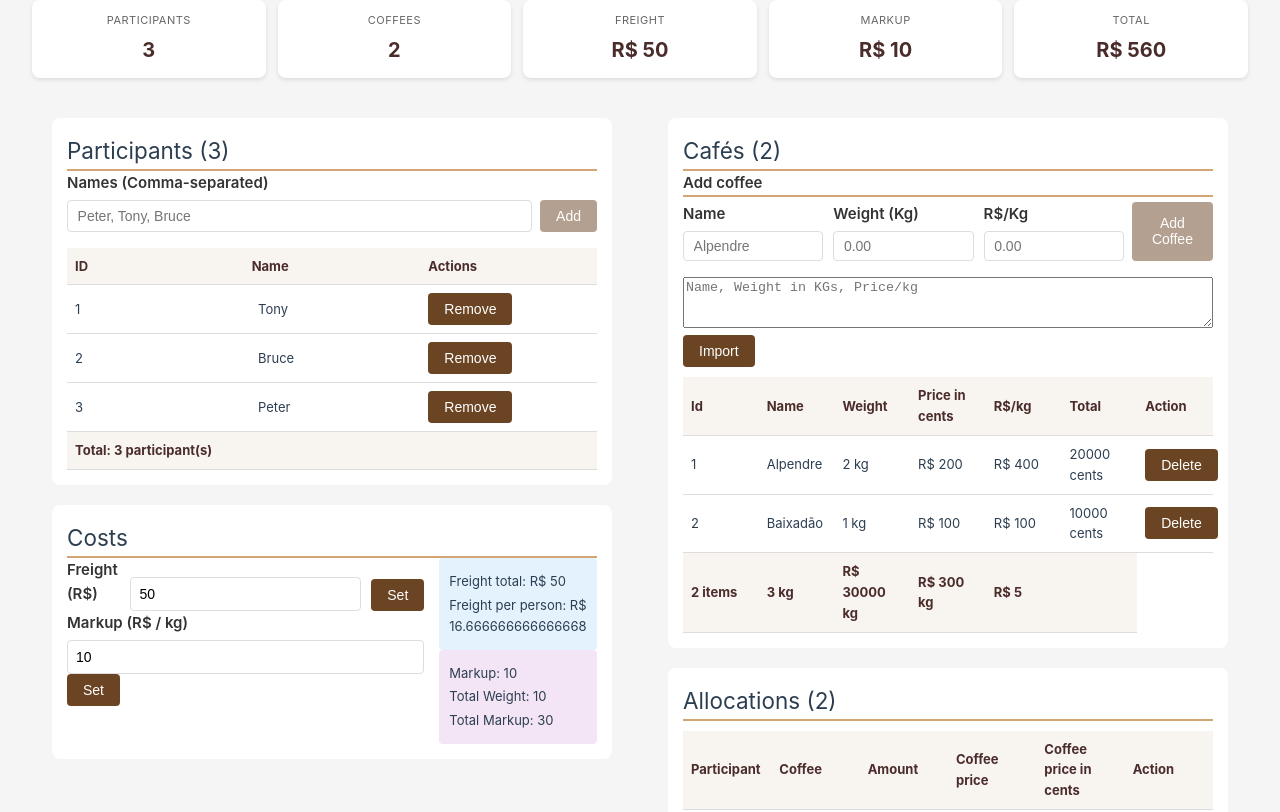
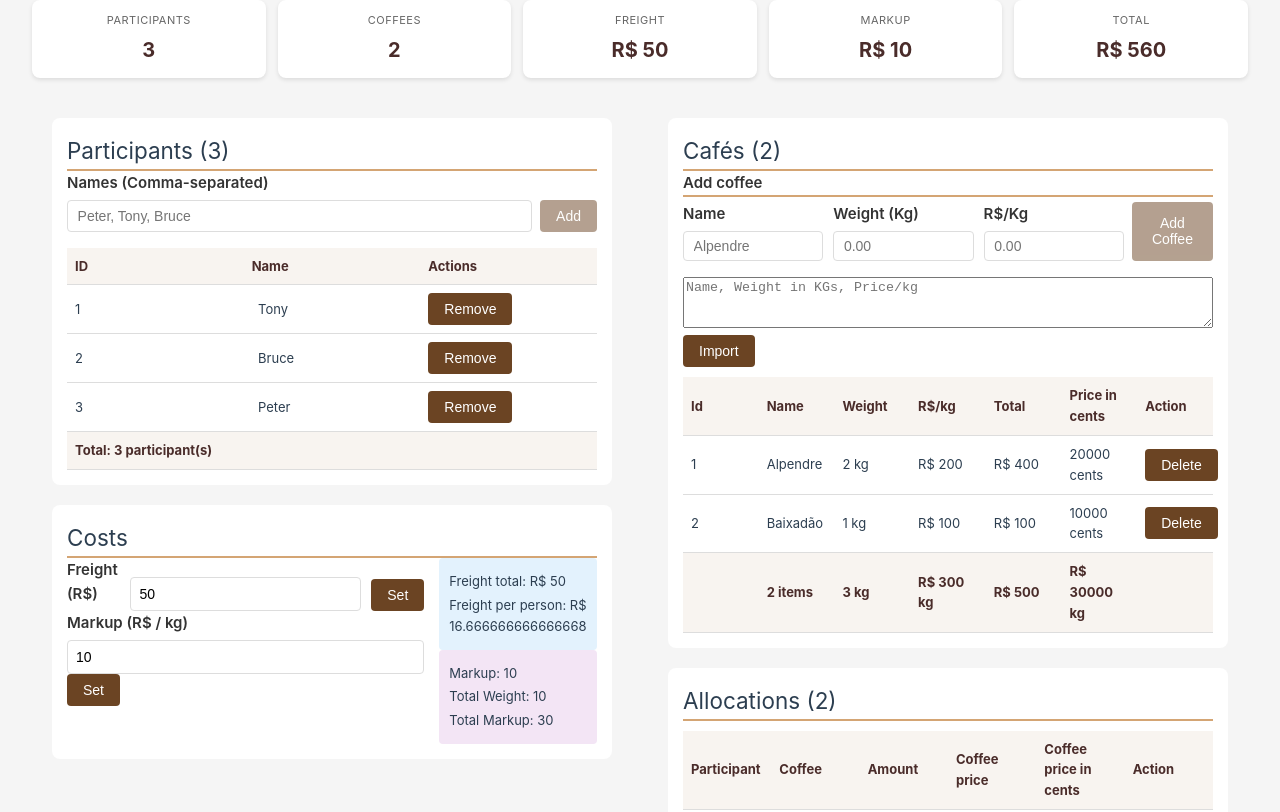
Before and after one commit to paulograbin/coffee, a Vue app: page / in a window 1280 px wide. Shown: the top 812 px of the page. Built offline with nearby package versions, Linux system fonts and the light colour scheme; the HTML template or start-up script is replaced by a standard one.

Commit message:
Fix table footer

```diff
--- a/src/components/CoffeeTable.vue
+++ b/src/components/CoffeeTable.vue
@@ -48,7 +48,7 @@ function getTotalPrice() {
 }
 function getTotalAmount() {
   return purchaseStore.purchase.coffees.reduce((acc, coffee) => {
-    return acc + coffee.itemTotal / 100
+    return acc + coffee.itemTotal
   }, 0)
 }
 
@@ -134,9 +134,9 @@ function importCoffeeCsv() {
           <th>Id</th>
           <th>Name</th>
           <th>Weight</th>
-          <th>Price in cents</th>
           <th>R$/kg</th>
           <th>Total</th>
+          <th>Price in cents</th>
           <th>Action</th>
         </tr>
       </thead>
@@ -156,11 +156,12 @@ function importCoffeeCsv() {
       </tbody>
       <tfoot>
         <tr>
+          <th></th>
           <th>{{ purchaseStore.purchase.coffees.length }} items</th>
           <th>{{ totalWeight }} kg</th>
-          <th>R$ {{ getTotalPriceInCents() }} kg</th>
           <th>R$ {{ getTotalPrice() }} kg</th>
           <th>R$ {{ getTotalAmount() }}</th>
+          <th>R$ {{ getTotalPriceInCents() }} kg</th>
           <th></th>
         </tr>
       </tfoot>
```
